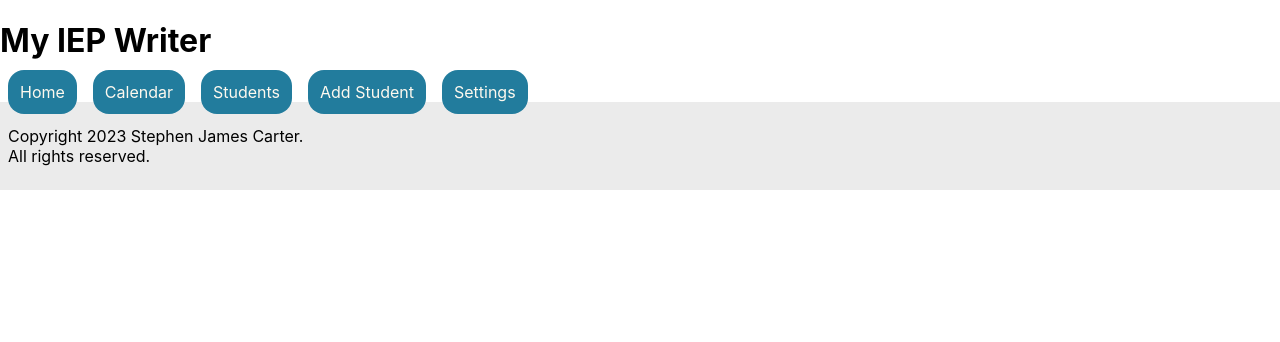
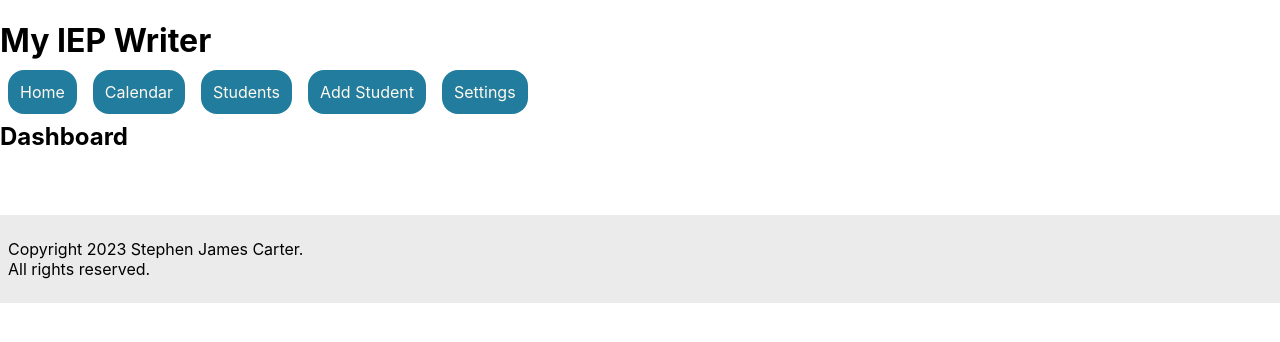
Before and after one commit to sjamescarter/my-iep-writer, a React (Create React App) app: page /dashboard in a window 1280 px wide. Shown: the top 342 px of the page. Built offline with nearby package versions, Linux system fonts and the light colour scheme.

Commit message:
rename Home to Dashboard

```diff
--- a/src/components/App.js
+++ b/src/components/App.js
@@ -1,7 +1,7 @@
 import React, { useState } from 'react';
 import { Route, Switch } from 'react-router-dom';
 import Header from './Header';
-import Home from './Home';
+import Dashboard from './Dashboard';
 import Calendar from './Calendar';
 import Students from './Students';
 import AddStudent from './AddStudent';
@@ -17,16 +17,14 @@ function App() {
     setStudentList([...studentList, newStudent]);
   }
 
-  console.log(studentList);
-
   return (
     <div>
       <Header></Header>
       <Switch>
-        <Route exact path="/">
-          <Home>
+        <Route path="/dashboard">
+          <Dashboard>
             <StudentList studentList={studentList} />
-          </Home>
+          </Dashboard>
         </Route>
         <Route path="/calendar">
           <Calendar />
--- a/src/components/Home.js
+++ b/src/components/Dashboard.js
@@ -1,12 +1,12 @@
 import React from "react";
 
-function Home({ children }) {
+function Dashboard({ children }) {
     return (
         <div>
-            <h2>Home</h2>
+            <h2>Dashboard</h2>
             {children}
         </div>
     );
 }
 
-export default Home;
+export default Dashboard;
```
